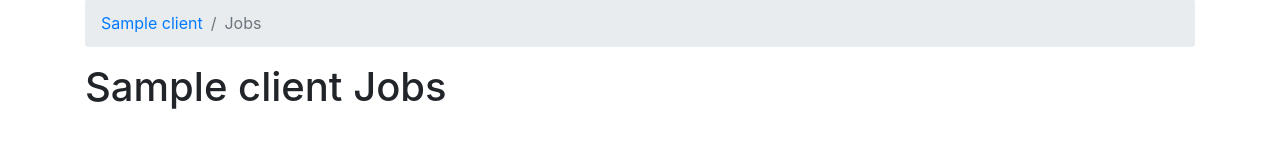
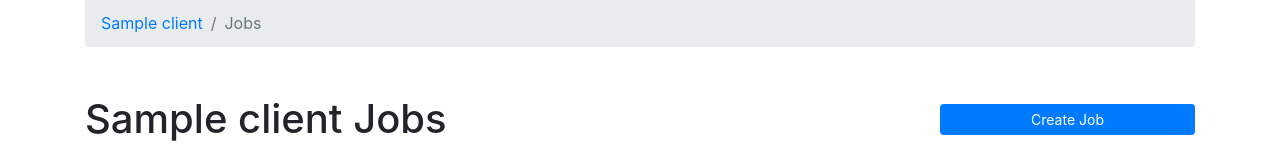
Before and after one commit to comp523-jarvis/timetracker-web, a Django app: a page that uses timetracker/vms/templates/vms/client-job-list.html in a window 1280 px wide. Shown: the part 105-264 px from the top of the page. Run offline with Django 3.2, Linux system fonts and the light colour scheme; a user stored in the database is signed in; tables that the repository leaves empty hold one stand-in row (values such as "Sample post"); data that the repository does not hold is empty; some libraries are stand-ins or nearby versions.

Commit message:
added create job page off of the job list page.

```diff
--- a/timetracker/vms/templates/vms/client-job-list.html
+++ b/timetracker/vms/templates/vms/client-job-list.html
@@ -6,15 +6,21 @@
 {% block title %}{{ client.name }} Jobs{% endblock %}
 
 {% block content %}
-  <nav aria-label="breadcrumb">
+  <nav aria-label="breadcrumb" class="mb-5">
     <ol class="breadcrumb">
       <li class="breadcrumb-item"><a href="{{ client.get_absolute_url }}">{{ client.name }}</a></li>
       <li class="breadcrumb-item active" aria-current="page">Jobs</li>
     </ol>
   </nav>
 
-  <h1 class="mb-5">{{ client.name }} Jobs</h1>
-
+  <div class="row mb-5">
+    <div class="col-sm-12 col-md-9 mb-3 mb-md-0">
+      <h1 class="m-0">{{ client.name }} Jobs</h1>
+    </div>
+    <div class="col-sm-12 col-md-3 d-flex align-items-center">
+      <a class="btn btn-block btn-primary btn-sm" href="{% url 'vms:client-job-create' client.slug %}">Create Job</a>
+    </div>
+  </div>
   <table class="table">
     <thead>
       <tr>
--- a/timetracker/vms/urls.py
+++ b/timetracker/vms/urls.py
@@ -41,6 +41,11 @@ client_detail_urls = [
         'jobs/',
         views.ClientJobListView.as_view(),
         name='client-job-list',
+    ),
+    path(
+        'jobs/create/',
+        views.ClientJobCreateView.as_view(),
+        name='client-job-create',
     ),
     path(
         'jobs/<slug:job_slug>/',
--- a/timetracker/vms/views.py
+++ b/timetracker/vms/views.py
@@ -79,6 +79,38 @@ class ClientCreateView(UserPassesTestMixin, generic.FormView):
         return models.StaffingAgencyAdmin.objects.filter(
             user=self.request.user,
         ).exists()
+
+
+class ClientJobCreateView(LoginRequiredMixin, FormView):
+    template_name = 'vms/client-job-create.html'
+    form_class = forms.ClientJobCreate
+
+    def form_valid(self, form):
+        job = form.save()
+
+        return redirect(job.get_absolute_url())
+
+    def get_context_data(self, **kwargs):
+        context = super().get_context_data(**kwargs)
+
+        client = get_object_or_404(
+            models.Client.objects,
+            slug=self.kwargs.get('client_slug')
+        )
+
+        context['client'] = client
+
+        return context
+
+    def get_form_kwargs(self):
+        kwargs = super().get_form_kwargs()
+
+        kwargs['client'] = get_object_or_404(
+            models.Client.objects,
+            slug=self.kwargs.get('client_slug'),
+        )
+
+        return kwargs
 
 
 class ClientJobDetailView(LoginRequiredMixin, generic.UpdateView):
@@ -394,6 +426,7 @@ class EmployeeApplyView(LoginRequiredMixin, generic.FormView):
             admin__user=self.request.user,
             slug=self.kwargs.get('staffing_agency_slug'),
         )
+
         staff_employee = get_object_or_404(
             agency.employees,
             id=self.kwargs.get('employee_id'),
```
Also changed, not shown: timetracker/vms/forms.py (+19 -0 lines), timetracker/vms/templates/vms/client-job-create.html (added, +18 -0 lines).
